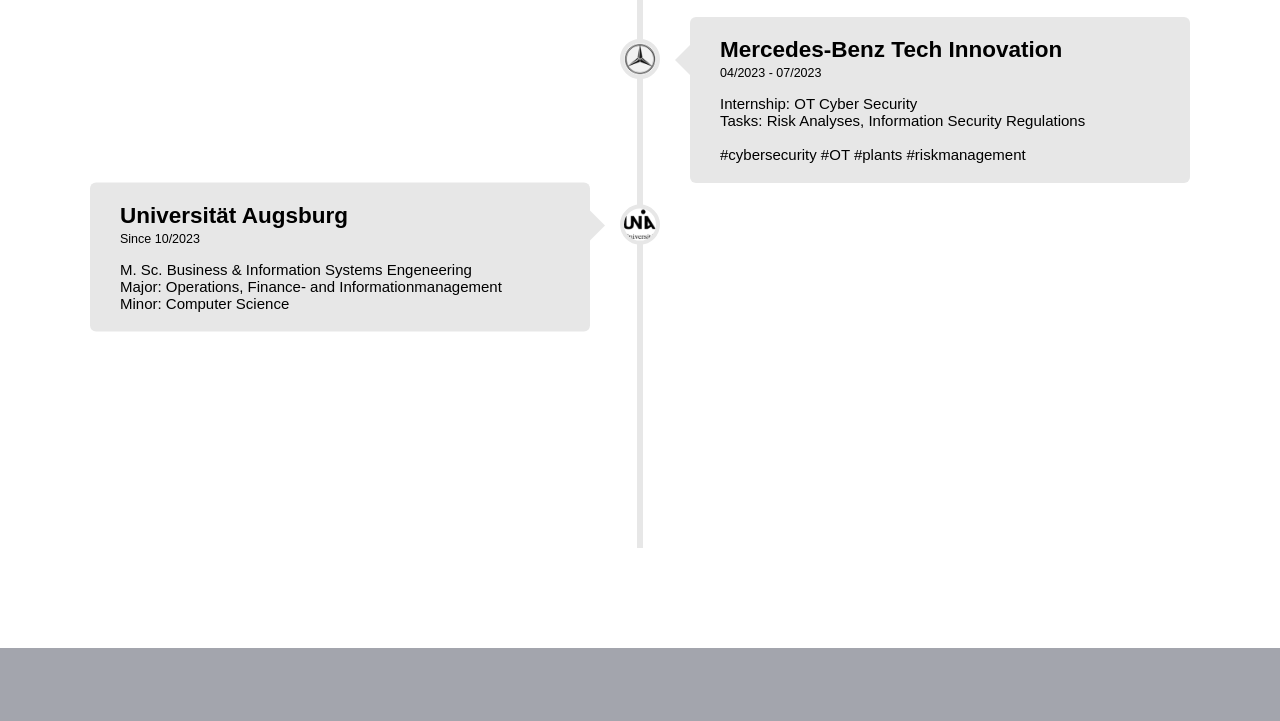
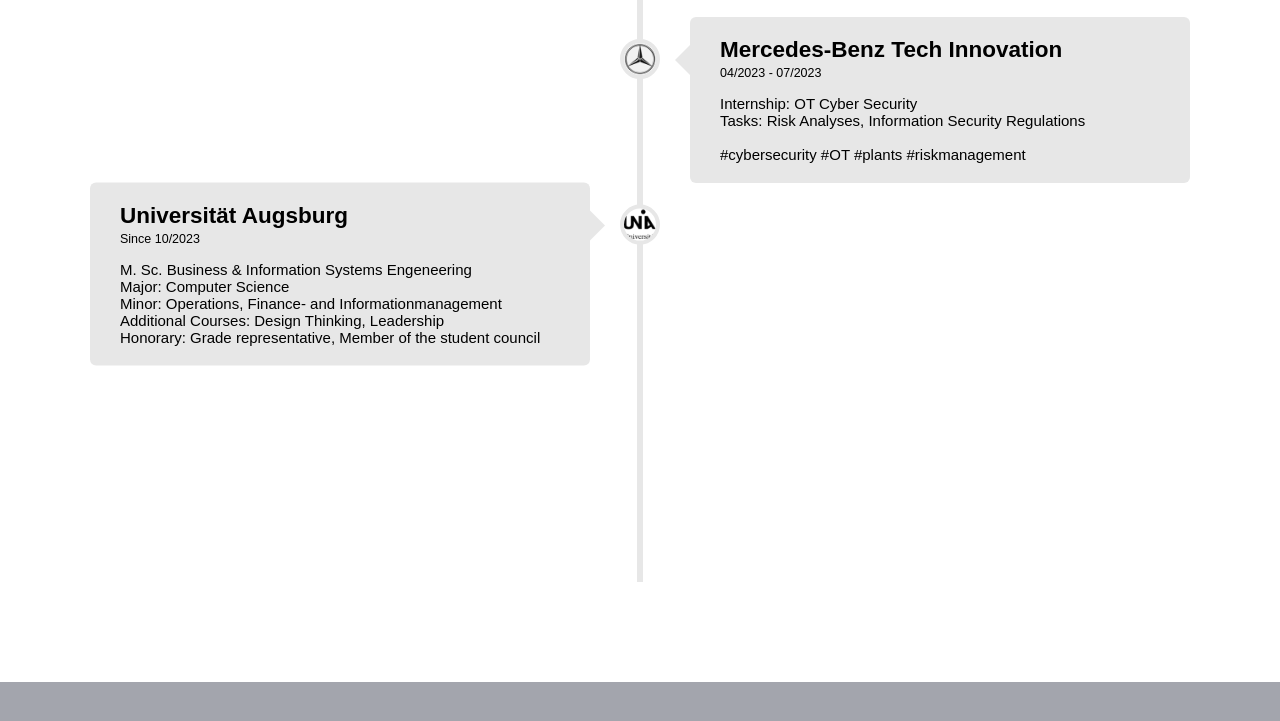
Before and after one commit to alexlindenmeir/lindennmeir.net, a plain HTML site: page index.html in a window 1280 px wide. Shown: the part 1781-2502 px from the top of the page. Drawn offline with nearby package versions, Linux system fonts and the light colour scheme.

Commit message:
Update index.html

```diff
--- a/index.html
+++ b/index.html
@@ -152,14 +152,17 @@
         </div>
       </div>
 
-      <div class="container left-container">
+  <div class="container left-container">
         <img src="unia.png">
         <div class="text-box">
           <h2>Universität Augsburg</h2>
           <small>Since 10/2023</small>
           <p>M. Sc. Business & Information Systems Engeneering</p>
-          <p>Major: Operations, Finance- and Informationmanagement</p>
-          <p>Minor: Computer Science</p>
+          <p>Major: Computer Science</p>
+          <p>Minor: Operations, Finance- and Informationmanagement</p>
+          <p>Additional Courses: Design Thinking, Leadership</p>
+          <p>Honorary: Grade representative, Member of the student council</p>
+
           <span class="left-container-arrow"></span>
         </div>
       </div>
```
